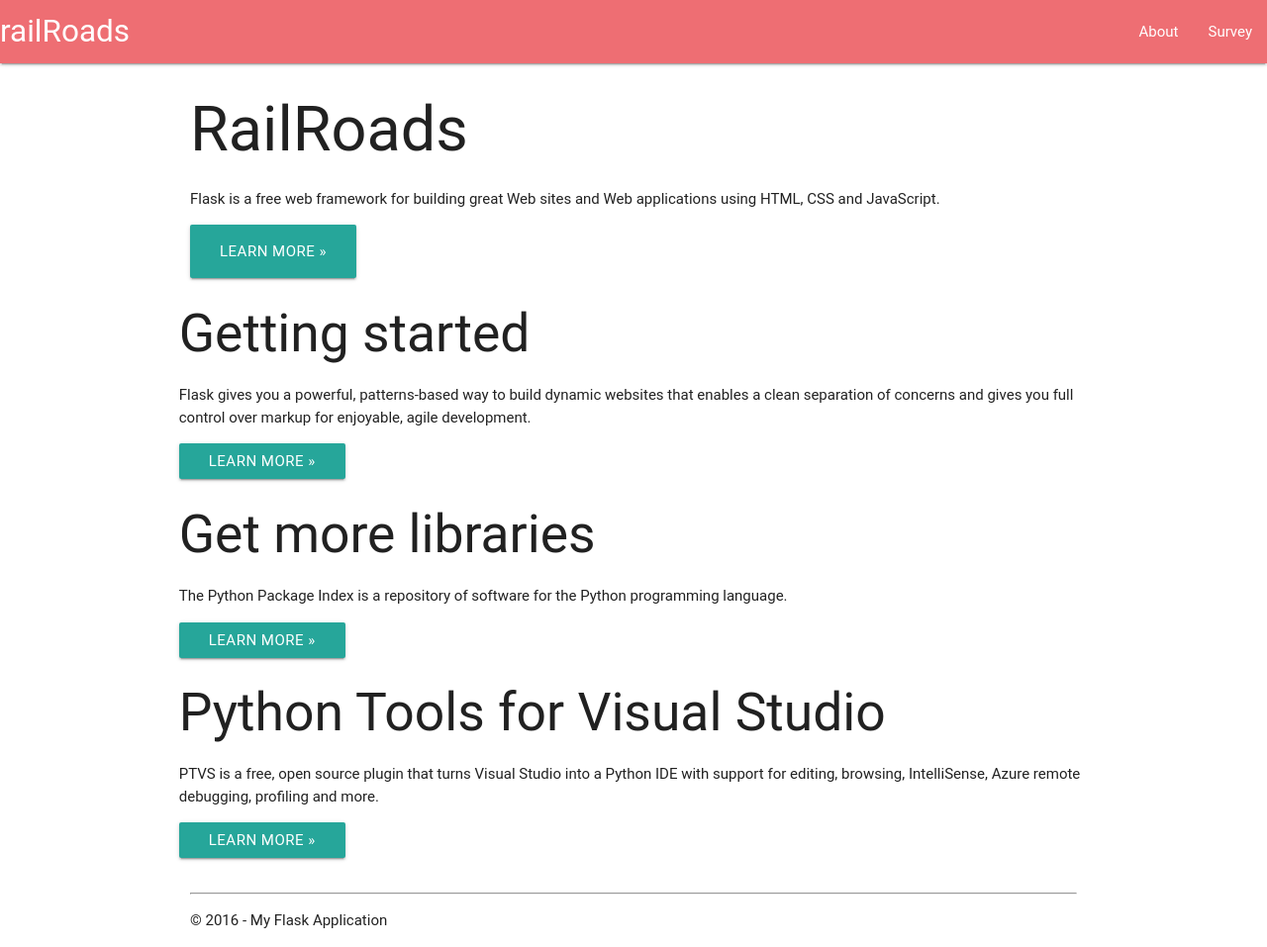
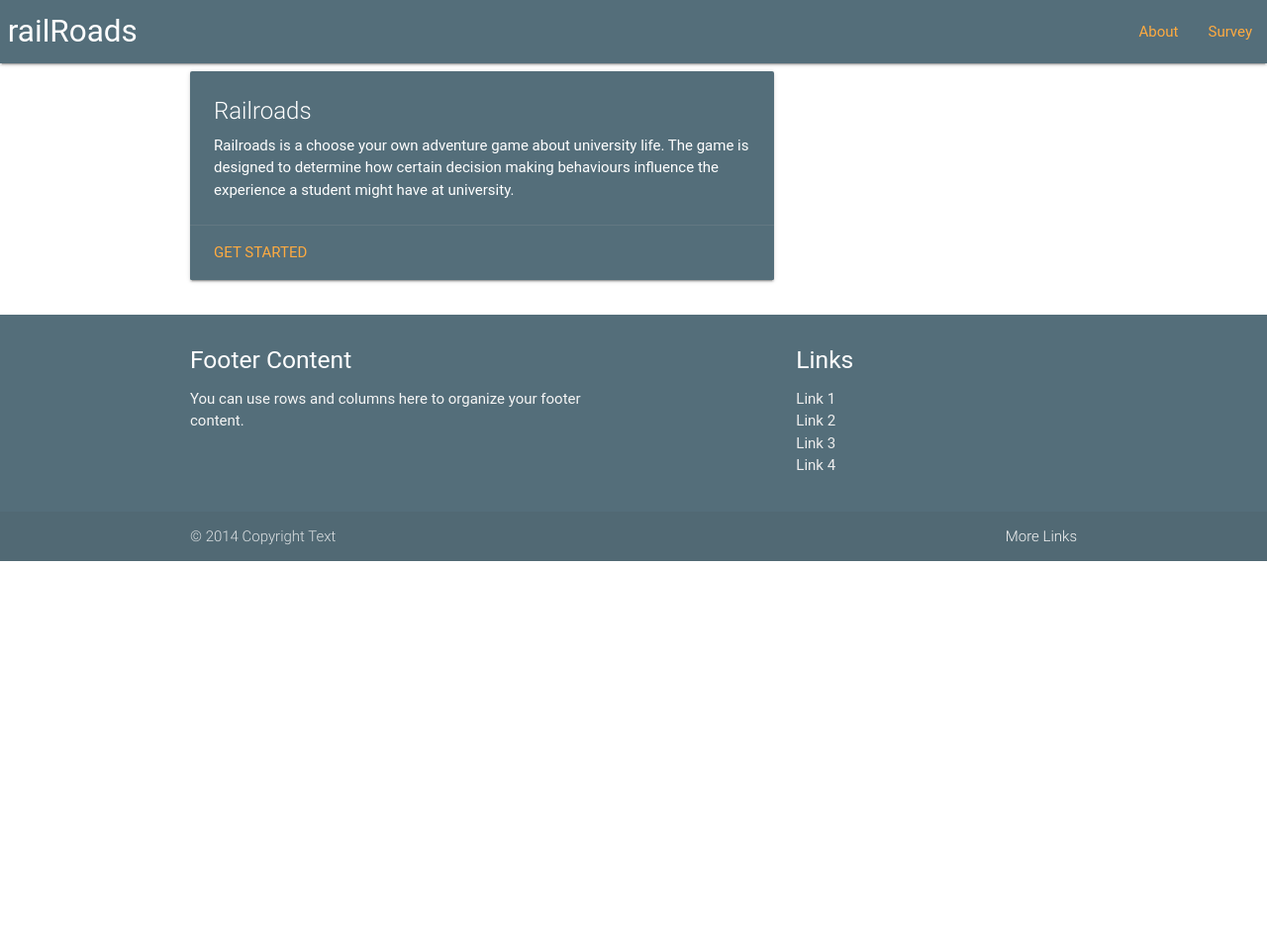
Before and after one commit to MoeyyadQureshi/railRoads, a Flask app: page / in a window 1280 px wide. Shown: the whole page at 99% size. After the commit the page ends 567 px from the top, so only its background shows below. Run offline with Flask 2, Linux system fonts and the light colour scheme; some libraries are stand-ins or nearby versions; some web fonts are replaced.

Commit message:
working on the main page

```diff
--- a/FlaskWebProject/templates/index.html
+++ b/FlaskWebProject/templates/index.html
@@ -2,36 +2,20 @@
 
 {% block content %}
 
-<div class="jumbotron">
-    <h1>RailRoads</h1>
-    <p class="lead">Flask is a free web framework for building great Web sites and Web applications using HTML, CSS and JavaScript.</p>
-    <p><a href="http://flask.pocoo.org/" class="btn btn-primary btn-large">Learn more &raquo;</a></p>
-</div>
-
-<div class="row">
-    <div class="col-md-4">
-        <h2>Getting started</h2>
-        <p>
-            Flask gives you a powerful, patterns-based way to build dynamic websites that
-            enables a clean separation of concerns and gives you full control over markup
-            for enjoyable, agile development.
-        </p>
-        <p><a class="btn btn-default" href="http://flask.pocoo.org/docs/">Learn more &raquo;</a></p>
-    </div>
-    <div class="col-md-4">
-        <h2>Get more libraries</h2>
-        <p>The Python Package Index is a repository of software for the Python programming language.</p>
-        <p><a class="btn btn-default" href="https://pypi.python.org/pypi">Learn more &raquo;</a></p>
-    </div>
-    <div class="col-md-4">
-        <h2>Python Tools for Visual Studio</h2>
-        <p>
-            PTVS is a free, open source plugin that turns Visual Studio into a Python IDE
-            with support for editing, browsing, IntelliSense, Azure remote debugging,
-            profiling and more.
-        </p>
-        <p><a class="btn btn-default" href="http://pytools.codeplex.com">Learn more &raquo;</a></p>
-    </div>
-</div>
-
+{# <div class="row"> #}
+{#     <p>Railroads is a choose your own adventure game about university life. The game is designed to determine how certain decision making behaviours influence the experience a student might have at university.</p> #}
+{# </div> #}
+    <div class="row">
+        <div class="col s12 m4 l8">
+          <div class="card blue-grey darken-1">
+            <div class="card-content white-text">
+              <span class="card-title">Railroads</span>
+              <p>Railroads is a choose your own adventure game about university life. The game is designed to determine how certain decision making behaviours influence the experience a student might have at university.</p>
+            </div>
+            <div class="card-action">
+              <a href="{{ url_for('survey') }}">Get started</a>
+            </div>
+          </div>
+        </div>
+      </div>
 {% endblock %}
--- a/FlaskWebProject/templates/layout.html
+++ b/FlaskWebProject/templates/layout.html
@@ -6,27 +6,63 @@
     <title>Rail-Roads</title>
     <link rel="stylesheet" href="https://cdnjs.cloudflare.com/ajax/libs/materialize/0.97.7/css/materialize.min.css" integrity="sha256-bZkavcZrFlXfus3527w/pLbvXgyqnrHbNdMpwNXf1dA=" crossorigin="anonymous" />
     <script src="/static/scripts/modernizr-2.6.2.js"></script>
+    <style>
+        nav div ul a{
+            color: #FFAB40;
+        }
+  body {
+    display: flex;
+    min-height: 100vh;
+    flex-direction: column;
+  }
+
+  main {
+    flex: 1 0 auto;
+  }
+    </style>
 </head>
 
 <body>
     <div class="navbar-fixed">
         <nav>
-            <div class="nav-wrapper">
-				<a href="#!" class="brand-logo">railRoads</a>
+            <div class="nav-wrapper blue-grey darken-1">
+				<a href="{{ url_for('home') }}" class="brand-logo">&nbsp;railRoads</a>
                 <ul class="right hide-on-med-and-down">
-                    <li><a href="sass.html">About</a></li>
-                    <li><a href="badges.html">Survey</a></li>
+                    <li><a href="{{ url_for('about') }}">About</a></li>
+                    <li><a href="{{ url_for('survey') }}">Survey</a></li>
                 </ul>
             </div>
         </nav>
     </div>
     <div class="container body-content">
         {% block content %}{% endblock %}
-        <hr />
-        <footer>
-            <p>&copy; {{ year }} - My Flask Application</p>
+    </div>
+
+        <footer class="page-footer blue-grey darken-1">
+          <div class="container">
+            <div class="row">
+              <div class="col l6 s12">
+                <h5 class="white-text">Footer Content</h5>
+                <p class="grey-text text-lighten-4">You can use rows and columns here to organize your footer content.</p>
+              </div>
+              <div class="col l4 offset-l2 s12">
+                <h5 class="white-text">Links</h5>
+                <ul>
+                  <li><a class="grey-text text-lighten-3" href="#!">Link 1</a></li>
+                  <li><a class="grey-text text-lighten-3" href="#!">Link 2</a></li>
+                  <li><a class="grey-text text-lighten-3" href="#!">Link 3</a></li>
+                  <li><a class="grey-text text-lighten-3" href="#!">Link 4</a></li>
+                </ul>
+              </div>
+            </div>
+          </div>
+          <div class="footer-copyright">
+            <div class="container">
+            © 2014 Copyright Text
+            <a class="grey-text text-lighten-4 right" href="#!">More Links</a>
+            </div>
+          </div>
         </footer>
-    </div>
 
     <script src="/static/scripts/jquery-1.10.2.js"></script>
     <script src="/static/scripts/bootstrap.js"></script>
```
Also changed, not shown: FlaskWebProject/templates/survey.html (renamed from FlaskWebProject/templates/contact.html).
